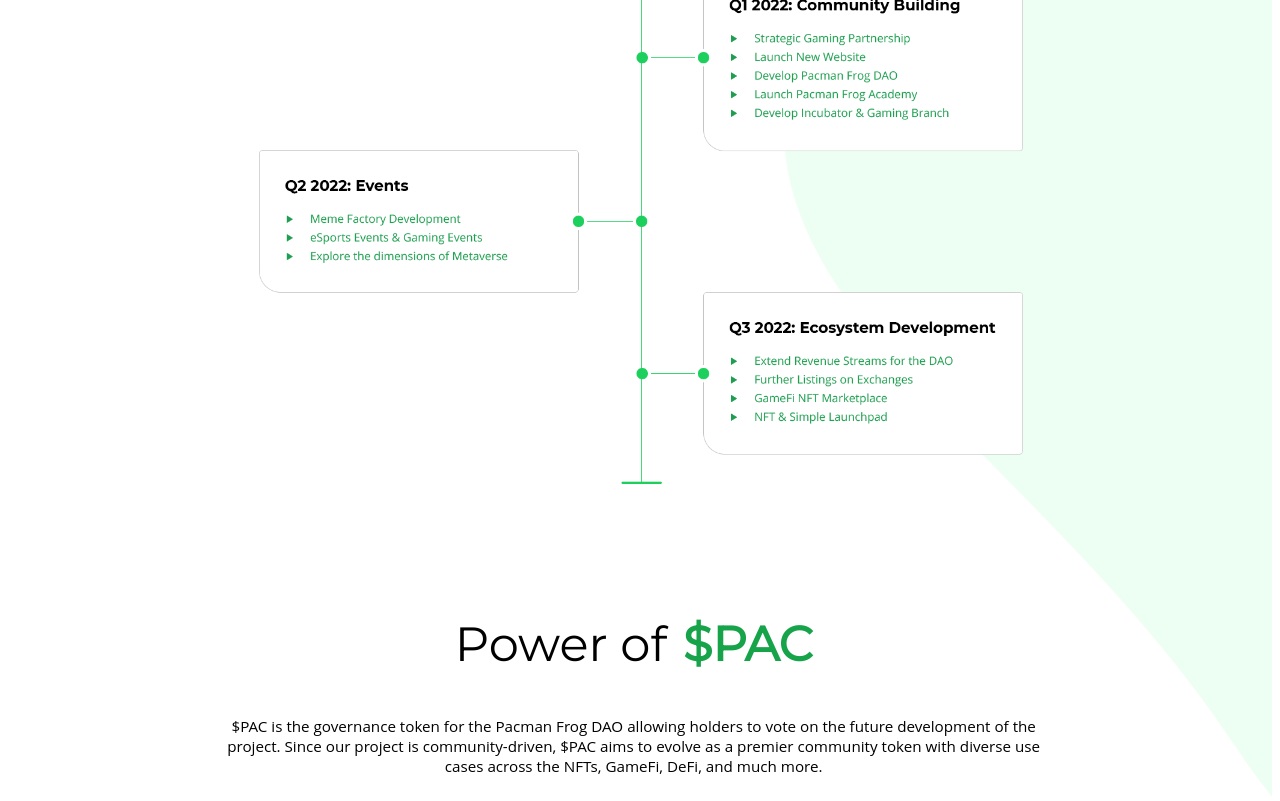
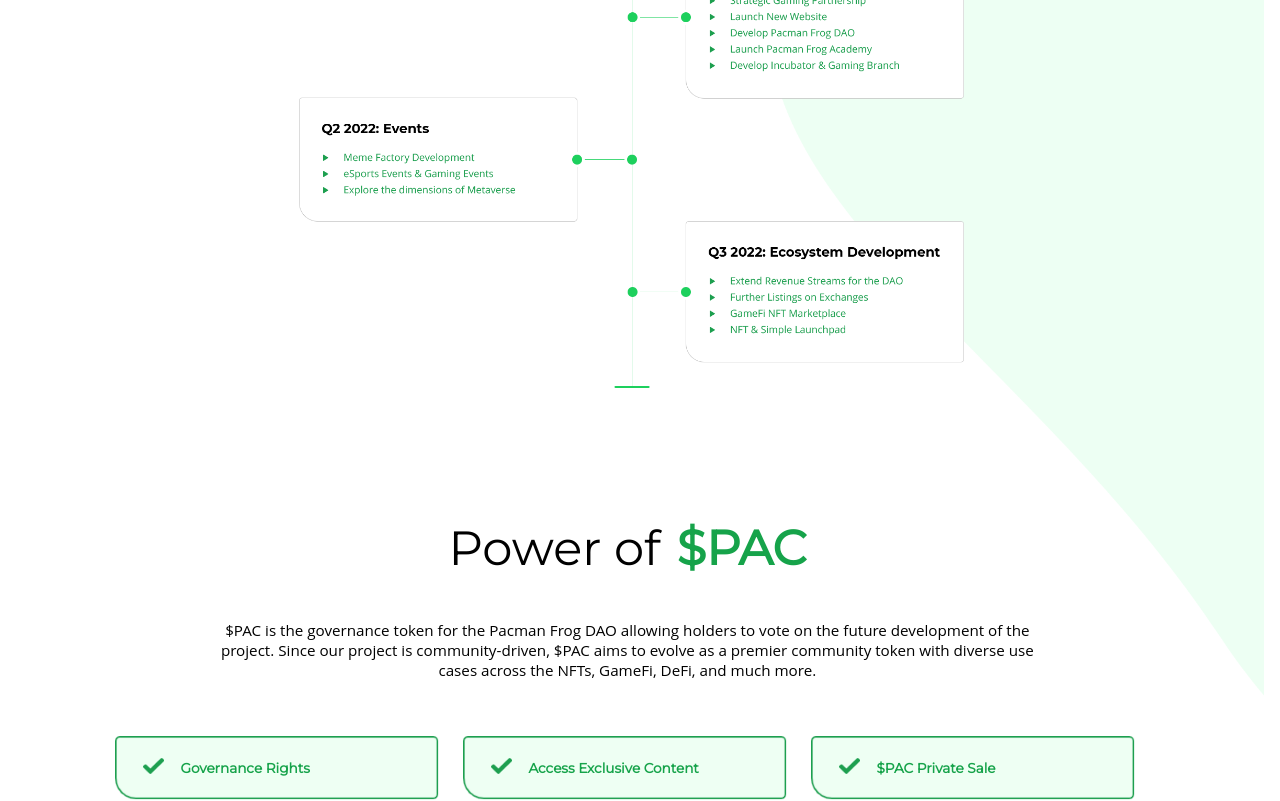
Before and after one commit to awan7676/Pac-Man-Frog-with-React, a React (Create React App) app: page / in a window 1280 px wide. Shown: the part 3607-4408 px from the top of the page. Built offline with nearby package versions, Linux system fonts and the light colour scheme.

Commit message:
Responsive FAQ Component for 768px to 1300px

```diff
--- a/src/App.css
+++ b/src/App.css
@@ -6,5 +6,5 @@
 .integrated-components {
     width: 100%;
     height: 100%;
-    overflow-x: hidden;
+    /* overflow-x: hidden; */
 }
--- a/src/components/Home/Home.css
+++ b/src/components/Home/Home.css
@@ -507,7 +507,7 @@
 
     .hero-section-bg {
         position: absolute;
-        right: -1.15rem;
+        right: -0.5rem;
         top: 33rem;
         width: 80%;
         height: 80%;
--- a/src/components/HowDoWeDo/HowDoWeDo.css
+++ b/src/components/HowDoWeDo/HowDoWeDo.css
@@ -126,6 +126,7 @@
     .how-do-we-do {
         top: -1rem;
         width: 96%;
+        padding-left: 1.15rem;
     }
 
     .block-description {
--- a/src/components/PowerOfPac/PowerOfPac.css
+++ b/src/components/PowerOfPac/PowerOfPac.css
@@ -97,5 +97,10 @@
 @media (min-width: 769px) and (max-width: 1300px) {
     .power-of-pac {
         top: -1rem;
+        width: 98%;
+    }
+
+    .power-of-pac-heading {
+        max-width: 90%;
     }
 }
--- a/src/components/RoadMap/RoadMap.css
+++ b/src/components/RoadMap/RoadMap.css
@@ -133,9 +133,18 @@
     .road-map {
         top: -1.5rem;
         width: 97%;
+        padding-left: 0.65rem;
     }
 
     .road-map-background-img {
-        right: 2.15rem;
+        right: 2.5rem;
+    }
+
+    .road-map-img-large {
+        height: 40em;
+    }
+
+    .road-map-img-small {
+        display: none;
     }
 }
```
